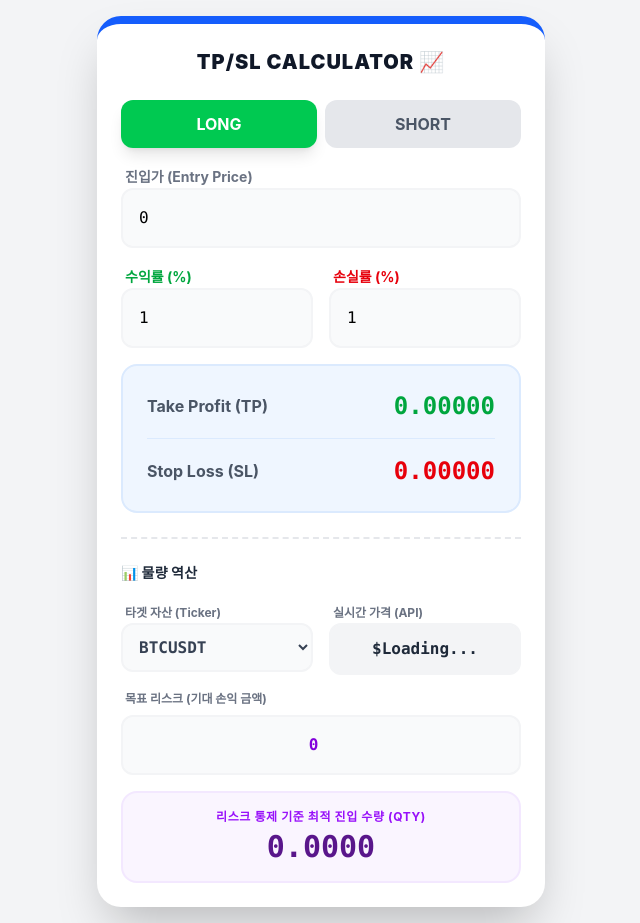
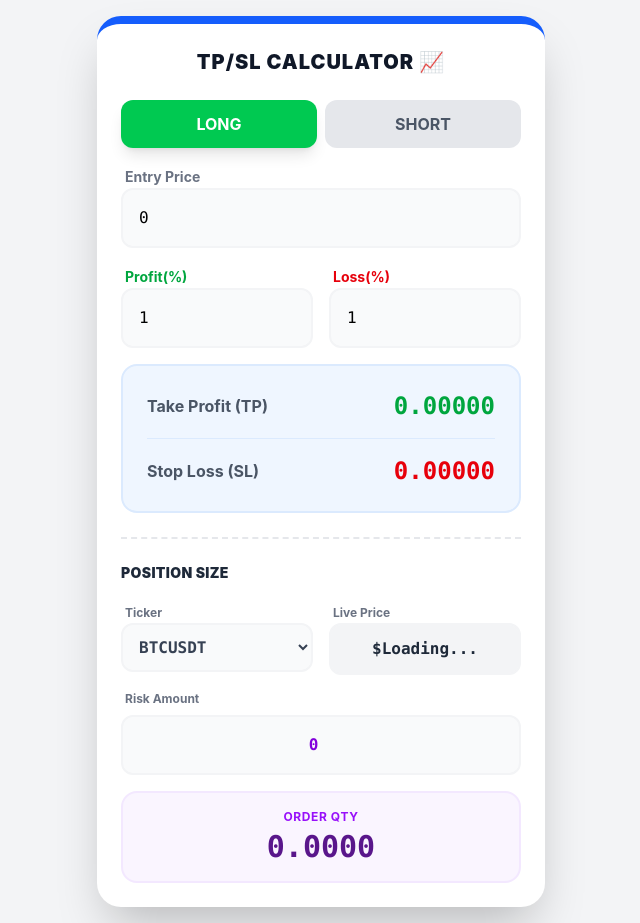
Before and after one commit to devLsy/trading-calculator, a React (Vite) app in the folder trading-calculator/: page / in a window 1280 px wide. Shown: the whole page, without its empty margins (319-959 px from the left). Built offline with nearby package versions, Linux system fonts and the light colour scheme; no server answers.

Commit message:
refactor: 타이틀 영문으로 변경

```diff
--- a/trading-calculator/src/components/CalculatorCard.jsx
+++ b/trading-calculator/src/components/CalculatorCard.jsx
@@ -31,7 +31,7 @@ const CalculatorCard = ({ calc }) => {
 
           {/* 입력 필드들 */}
           <div className="space-y-2">
-            <label className="text-sm font-bold text-gray-500 ml-1">진입가 (Entry Price)</label>
+            <label className="text-sm font-bold text-gray-500 ml-1">Entry Price</label>
             <input
               type="number"
               value={entryPrice}
@@ -43,7 +43,7 @@ const CalculatorCard = ({ calc }) => {
 
           <div className="grid grid-cols-2 gap-4">
             <div className="space-y-2">
-              <label className="text-sm font-bold text-gray-500 ml-1 text-green-600">수익률 (%)</label>
+              <label className="text-sm font-bold text-gray-500 ml-1 text-green-600">Profit(%)</label>
               <input
                 type="number"
                 value={profitRate}
@@ -52,7 +52,7 @@ const CalculatorCard = ({ calc }) => {
               />
             </div>
             <div className="space-y-2">
-              <label className="text-sm font-bold text-gray-500 ml-1 text-red-600">손실률 (%)</label>
+              <label className="text-sm font-bold text-gray-500 ml-1 text-red-600">Loss(%)</label>
               <input
                 type="number"
                 value={lossRate}
@@ -76,13 +76,13 @@ const CalculatorCard = ({ calc }) => {
 
           <div className="mt-6 pt-6 border-t-2 border-dashed border-gray-200 space-y-4">
             <h3 className="text-sm font-black text-gray-800 uppercase tracking-wide">
-              📊 물량 역산
+            Position Size
             </h3>
 
             {/* 코인 선택 및 실시간 가격 레이아웃 */}
             <div className="grid grid-cols-2 gap-4">
               <div className="space-y-2">
-                <label className="text-xs font-bold text-gray-500 ml-1">타겟 자산 (Ticker)</label>
+                <label className="text-xs font-bold text-gray-500 ml-1">Ticker</label>
                 <select
                   value={selectedTicker}
                   onChange={(e) => setSelectedTicker(e.target.value)}
@@ -97,7 +97,7 @@ const CalculatorCard = ({ calc }) => {
                 </select>
               </div>
               <div className="space-y-2">
-                <label className="text-xs font-bold text-gray-500 ml-1">실시간 가격 (API)</label>
+                <label className="text-xs font-bold text-gray-500 ml-1">Live Price</label>
                 <div className="w-full p-3 bg-gray-100 border-2 border-gray-100 rounded-xl font-mono font-bold text-gray-800 text-center">
                   ${coinPrice > 0 ? coinPrice.toLocaleString(undefined, { minimumFractionDigits: 2, maximumFractionDigits: 5 }) : 'Loading...'}
                 </div>
@@ -107,7 +107,7 @@ const CalculatorCard = ({ calc }) => {
             {/* 목표 기대 수익/손실 제어판 (0.05 ➔ 0.1 전환) */}
             <div className="space-y-2">
               <div className="flex justify-between items-center px-1">
-                <label className="text-xs font-bold text-gray-500">목표 리스크 (기대 손익 금액)</label>
+                <label className="text-xs font-bold text-gray-500">Risk Amount</label>
               </div>
               <input
                 type="number"
@@ -121,7 +121,7 @@ const CalculatorCard = ({ calc }) => {
             {/* 최종 물량 계산 결과 출력 기지 */}
             <div className="p-4 bg-purple-50 rounded-2xl border-2 border-purple-100 text-center">
               <span className="block text-xs text-purple-600 font-bold uppercase tracking-wider mb-1">
-                리스크 통제 기준 최적 진입 수량 (Qty)
+                Order Qty
               </span>
               <span className="text-3xl font-black text-purple-900 font-mono">
                 {entryQuantity > 0 ? entryQuantity.toLocaleString(undefined, { minimumFractionDigits: 2, maximumFractionDigits: 4 }) : '0.0000'}
```
